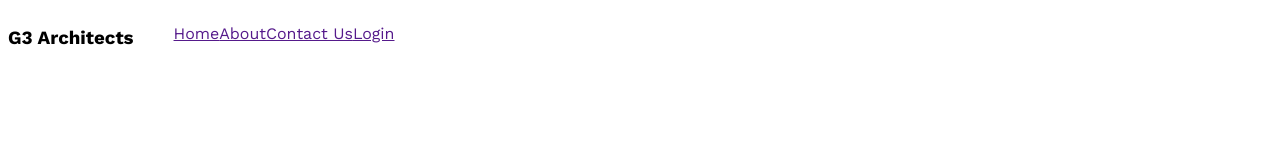
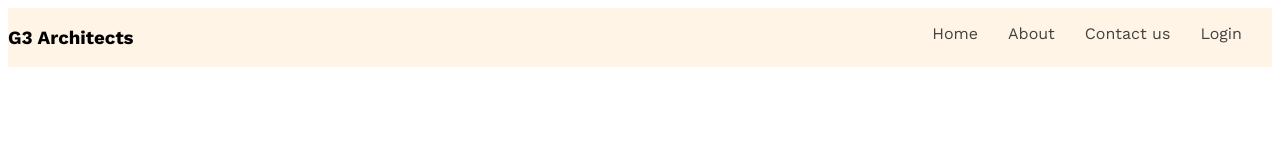
Before and after one commit to sudipovi/PH-G3-Arc, a plain HTML site: page index.html in a window 1280 px wide. Drawn offline with nearby package versions, Linux system fonts and the light colour scheme.

Commit message:
Home commit

```diff
--- a/index.html
+++ b/index.html
@@ -1,26 +1,36 @@
 <!DOCTYPE html>
 <html lang="en">
   <head>
-    <meta charset="UTF-8">
-    <meta name="viewport" content="width=device-width, initial-scale=1.0">
-    <title>G3 Arc</title>
-    <link rel="stylesheet" href="style.css">
+    <meta charset="UTF-8" />
+    <meta name="viewport" content="width=device-width, initial-scale=1.0" />
+    <title>Document</title>
+    <link rel="stylesheet" href="style.css" />
+    <link rel="preconnect" href="https://fonts.googleapis.com" />
+    <link rel="preconnect" href="https://fonts.gstatic.com" crossorigin />
   </head>
   <body class="work-sans-fonts">
-    <header>
+    <header class="bg-light">
       <nav class="navbar display-flex">
         <h3>G3 Architects</h3>
-            <ul class="nav-list">
-                <li class="nav-items"><a href="" class="item-link">Home</a></li>
-                <li class="nav-items"><a href="" class="item-link">About</a></li>
-                <li class="nav-items"><a href="" class="item-link">Contact Us</a></li>
-                <li class="nav-items"><a href="" class="item-link">Login</a></li>
+        <ul class="nav-links display-flex">
+          <li class="nav-items">
+            <a href="" class="nav-link text-gray">Home</a>
+          </li>
+          <li class="nav-items">
+            <a href="" class="nav-link text-gray">About</a>
+          </li>
+          <li class="nav-items">
+            <a href="" class="nav-link text-gray">Contact us</a>
+          </li>
+          <li class="nav-items">
+            <a href="" class="nav-link text-gray">Login</a>
+          </li>
         </ul>
       </nav>
     </header>
-    <main>
 
-    </main>
+    <main></main>
+
     <footer></footer>
   </body>
 </html>
--- a/style.css
+++ b/style.css
@@ -1,6 +1,4 @@
-@import url('https://fonts.googleapis.com/css2?family=Work+Sans:ital,wght@0,100..900;1,100..900&display=swap');
-
-/* common Style */
+@import url("https://fonts.googleapis.com/css2?family=Work+Sans:ital,wght@0,100..900;1,100..900&display=swap");
 
 .work-sans-fonts {
   font-family: "Work Sans", sans-serif;
@@ -9,13 +7,41 @@
   font-style: normal;
 }
 
-.display-flex{
-    display: flex;
+/* Shared Styles */
+.display-flex {
+  display: flex;
 }
 
+.text-gray {
+  color: #424242;
+}
 
-/* Navbar Style */
-.nav-list{
-    list-style: none;
-    display: flex;
+.text-light-gray {
+  color: #727272;
 }
+
+.bg-light {
+  background-color: rgba(255, 144, 14, 0.1);
+}
+
+/* header style */
+
+/* nav bar related style */
+
+.nav-items {
+  list-style: none;
+  margin-right: 30px;
+}
+
+.nav-link {
+  text-decoration: none;
+}
+.navbar {
+  justify-content: space-between;
+}
+
+.navbar,
+.banner {
+  max-width: 1440px;
+  margin: 0 auto;
+}
```
Lines whose indentation alone changed are shown as unchanged.
